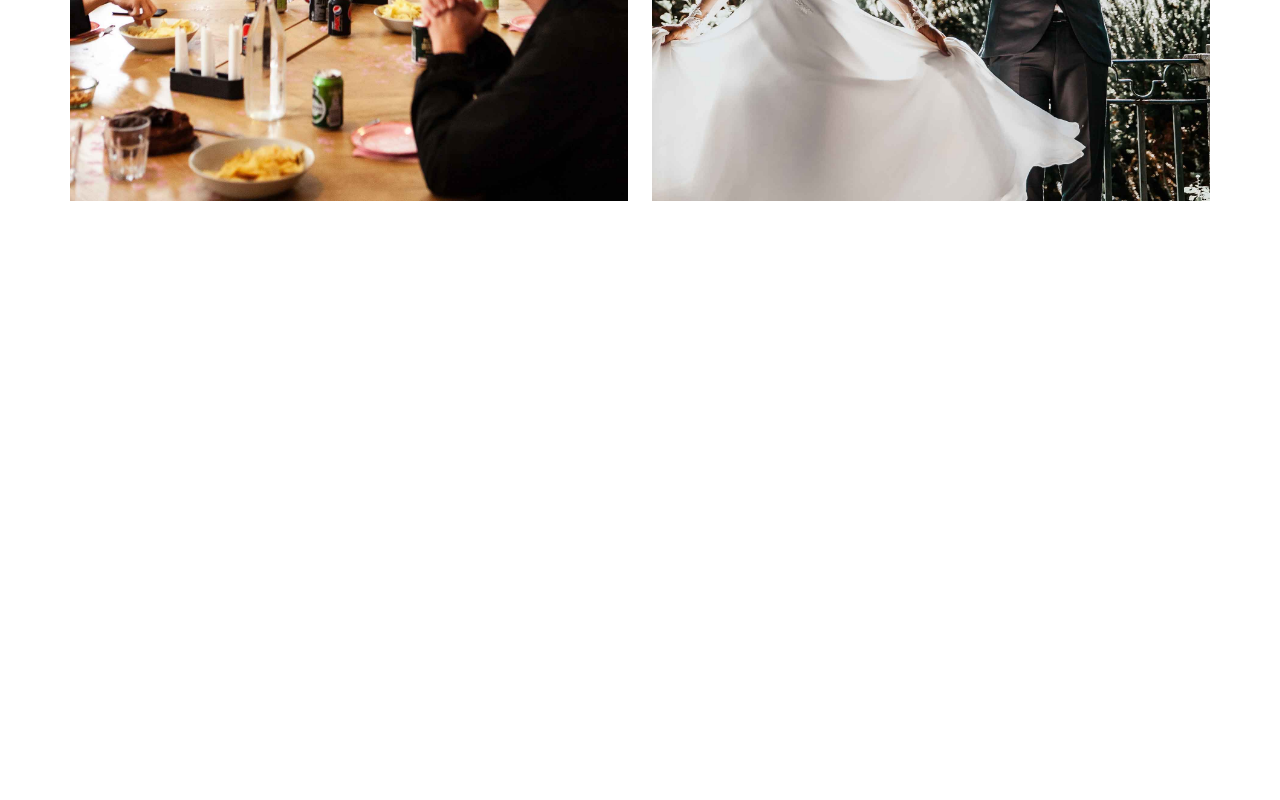
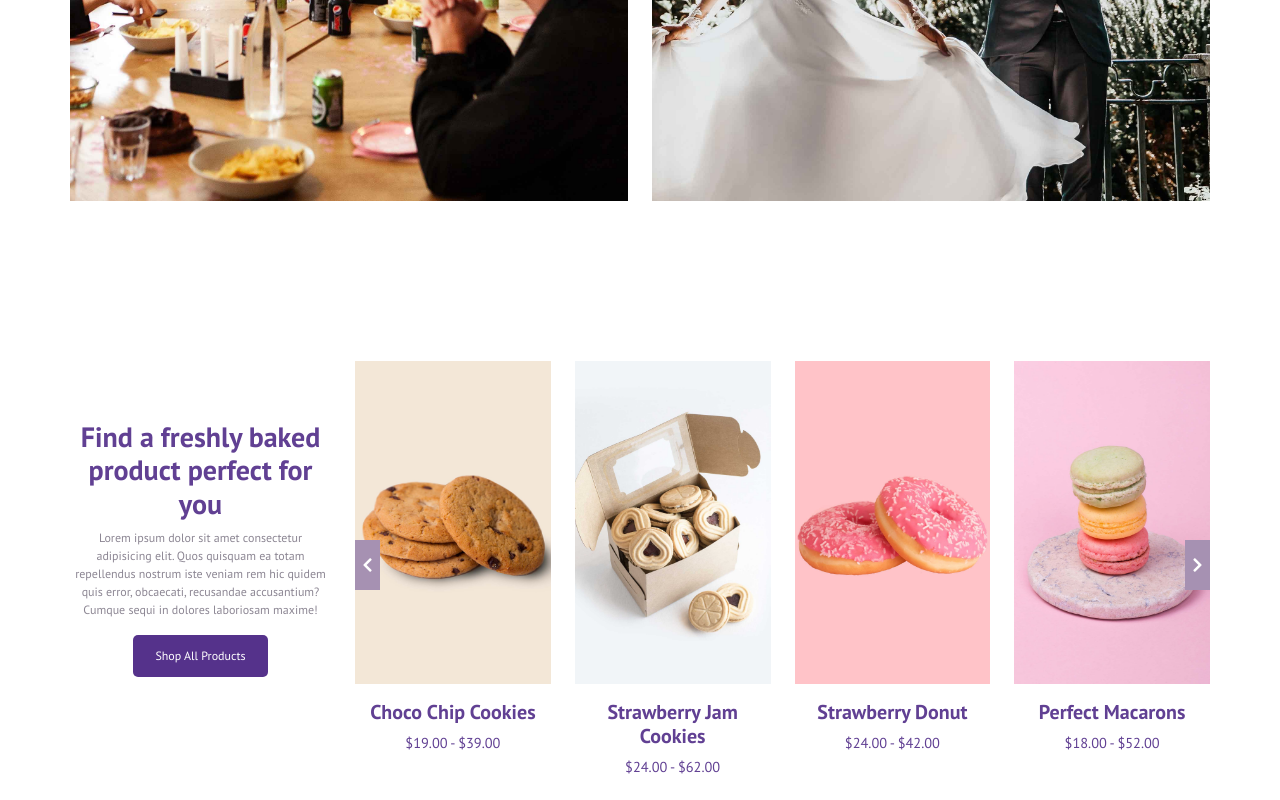
Before and after one commit to DoinaGanceriuc/proj-html-vuejs, a Vue app: page / in a window 1280 px wide. Shown: the part 1782-2582 px from the top of the page. Before the commit the page ends 2063 px from the top, so only its background shows below. Built offline with nearby package versions, Linux system fonts and the light colour scheme.

Commit message:
complete details section found product

```diff
--- a/src/assets/scss/common.scss
+++ b/src/assets/scss/common.scss
@@ -22,3 +22,20 @@ body {
 .p5 {
   padding: 5rem 0;
 }
+.size_75 {
+  font-size: 0.75rem;
+}
+
+.btn {
+  background-color: #55328b;
+  padding: 0.75rem 0.5rem;
+  text-align: center;
+  font-size: 0.75rem;
+  border: none;
+  width: 135px;
+  border-radius: 5px;
+}
+a {
+  text-decoration: none;
+  color: #fff;
+}
--- a/src/components/Product.vue
+++ b/src/components/Product.vue
@@ -1,5 +1,5 @@
 <template>
-  <div class="col-6" >
+  <div class="col-6">
       <img
         :src="require('../assets/img/' + productImage)"
         :alt="productName"
--- a/src/components/SiteMain.vue
+++ b/src/components/SiteMain.vue
@@ -34,7 +34,7 @@
         <div class="position-relative">
           <span class="chevron left"><i class="fas fa-chevron-left"></i></span>
           <div class="row">
-            <Product v-for="product in products" :key="product.name" :productImage="product.image"/>
+              <Product v-for="product in products" :key="product.name" :productImage="product.image"/>
           </div>
           <!-- /.row -->
           <span class="chevron right"><i class="fas fa-chevron-right"></i></span>
@@ -54,6 +54,27 @@
           <!-- /.row -->
       </section>
       <!-- /.moments -->
+      <section class="found_product container p5 d-flex">
+        <div class="col-3 text-center align-self-center pe-4">
+          <h3 class="title">
+            Find a freshly baked product perfect for you
+          </h3>
+          <p class="size_75 text_fresh_product">Lorem ipsum dolor sit amet consectetur adipisicing elit. Quos quisquam ea totam repellendus nostrum iste veniam rem hic quidem quis error, obcaecati, recusandae accusantium? Cumque sequi in dolores laboriosam maxime!</p>
+          <div class="btn">
+            <a href="#">Shop All Products</a>
+          </div>
+        </div>
+        <div class="position-relative">
+          <span class="chevron left"><i class="fas fa-chevron-left"></i></span>
+          <div class="row">
+            <FoundedProduct v-for="product in foundedProducts" :key="product.name" :productImage="product.image" :productName="product.name" :productPrice="product.price"/>
+          </div>
+          <!-- /.row -->
+          <span class="chevron right"><i class="fas fa-chevron-right"></i></span>
+        </div>
+
+      </section>
+      <!-- /.found_product -->
     </main>
     <!-- /#site_main -->
   </div>
@@ -61,12 +82,15 @@
 
 <script>
 import Product from '../components/Product.vue'
+import FoundedProduct from '../components/FoundedProduct.vue'
 export default {
   components: {
-    Product
+    Product,
+    FoundedProduct
   },
   data () {
     return {
+      ListNumbersCol: [6, 3],
       products: [
         {
           name: 'choco cookies',
@@ -86,8 +110,29 @@ export default {
           name: 'wedding',
           image: 'wedding-bg.jpg'
         }
+      ],
+      foundedProducts: [
+        {
+          name: 'Choco Chip Cookies',
+          image: 'choco-chip-cookies.jpg',
+          price: '$19.00 - $39.00'
+        },
+        {
+          name: 'Strawberry Jam Cookies',
+          image: 'strawberry-jam-cookies.jpg',
+          price: '$24.00 - $62.00'
+        },
+        {
+          name: 'Strawberry Donut',
+          image: 'strawberry-donut.jpg',
+          price: '$24.00 - $42.00'
+        },
+        {
+          name: 'Perfect Macarons',
+          image: 'perfect-macarons.jpg',
+          price: '$18.00 - $52.00'
+        }
       ]
-
     }
   }
 }
@@ -95,6 +140,7 @@ export default {
 </script>
 
 <style lang="scss">
+@import '../assets/scss/variables.scss';
 .jumbotron {
   background-image: url("../assets/img/hero-header-bakery.jpg");
   background-size: cover;
@@ -130,19 +176,6 @@ export default {
   & h3 {
     font-size: 1.75rem;
   }
-  & .btn {
-    background-color: #55328b;
-    padding: 0.75rem 0.5rem;
-    text-align: center;
-    font-size: 0.75rem;
-    border: none;
-    width: 135px;
-    border-radius: 5px;
-    & a {
-      text-decoration: none;
-      color: #fff;
-    }
-  }
 }
 .col-4 {
   padding: 0rem 1rem;
@@ -164,4 +197,7 @@ export default {
     top: 50%;
   }
 }
+.text_fresh_product {
+  color: $color_small;
+}
 </style>
```
Also changed, not shown: src/assets/img/perfect-macarons.jpg (added), src/assets/img/strawberry-donut.jpg (added).
